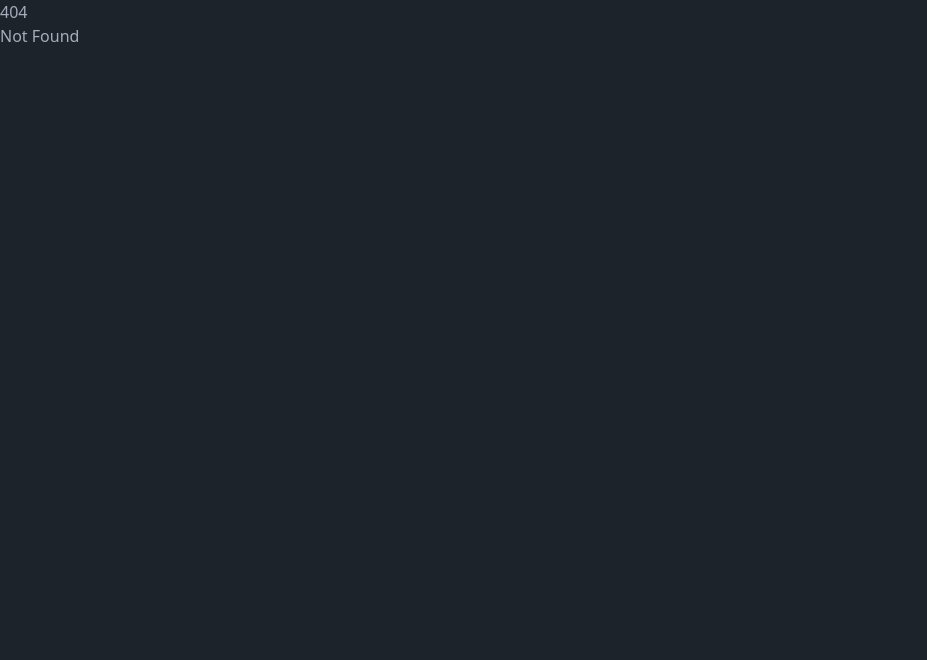
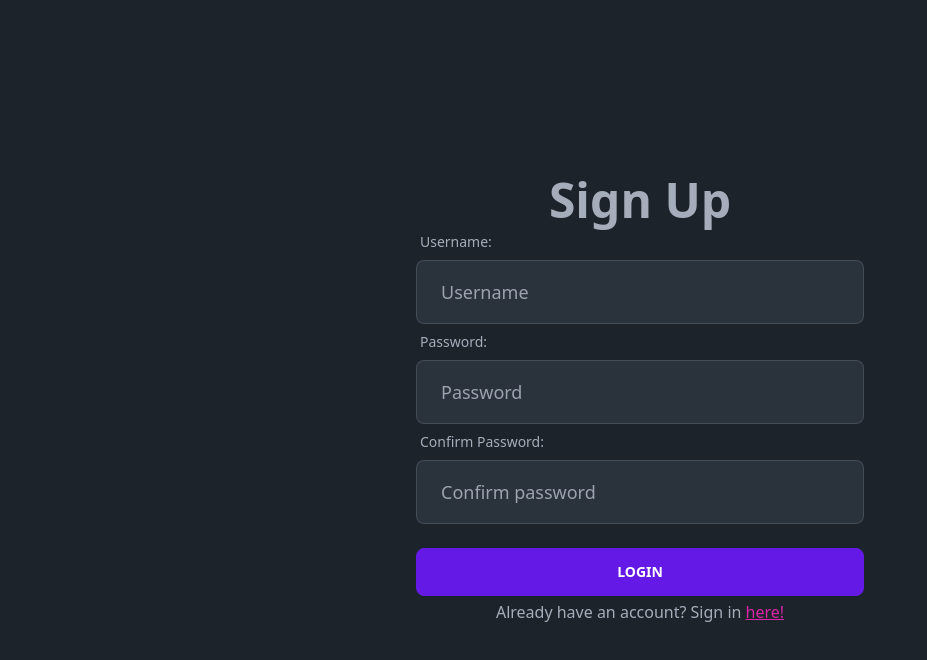
Before and after one commit to shaundnz/chat-group-client, a SvelteKit app: page /auth/signup in a window 1280 px wide. Before the commit this address had no page. Shown: the top 660 px of the page, without its empty margins (0-927 px from the left). Built offline with nearby package versions, Linux system fonts and the light colour scheme.

Commit message:
Created static login and sign up pages

```diff
--- a/src/routes/+page.svelte
+++ b/src/routes/+page.svelte
@@ -3,7 +3,7 @@
 	import { socketStore } from '$lib/stores/socket';
 	import { Chat, Sidebar } from '$lib';
 	import { createChannelsContext } from '$lib/context/channelsContext';
-	import LoadingOverlay from '$lib/common/LoadingOverlay.svelte';
+	import LoadingOverlay from '$lib/components/common/LoadingOverlay.svelte';
 	export let data: PageData;
 
 	createChannelsContext(data.defaultChannel.id, data.channels);
--- /dev/null
+++ b/src/routes/auth/+layout.svelte
@@ -0,0 +1,3 @@
+<div class="p-4 h-screen flex flex-col justify-center items-center text-center">
+	<slot />
+</div>
--- /dev/null
+++ b/src/routes/auth/login/+page.svelte
@@ -0,0 +1,32 @@
+<script lang="ts">
+</script>
+
+<form class="form-control max-w-md w-full">
+	<h1 class="text-5xl font-semibold">Login</h1>
+	<label class="label" for="username"><span class="label-text">Username:</span></label>
+	<input
+		type="text"
+		placeholder="Username"
+		id="username"
+		class="input input-bordered input-lg bg-neutral"
+	/>
+	<label class="label" for="password"> <span class="label-text"> Password: </span></label>
+	<input
+		type="password"
+		placeholder="Password"
+		id="password"
+		class="input input-bordered input-lg bg-neutral"
+	/>
+	<div class="pt-6">
+		<button class="btn btn-primary w-full" type="submit">Login</button>
+	</div>
+	<div class="pt-1">
+		Don't have an account? Sign up <a
+			href="/auth/signup"
+			class="link link-secondary"
+			aria-label="Go to sign up page"
+		>
+			here!
+		</a>
+	</div>
+</form>
--- /dev/null
+++ b/src/routes/auth/signup/+page.svelte
@@ -0,0 +1,41 @@
+<script lang="ts">
+</script>
+
+<form class="form-control max-w-md w-full">
+	<h1 class="text-5xl font-semibold">Sign Up</h1>
+	<label class="label" for="username"><span class="label-text">Username:</span></label>
+	<input
+		type="text"
+		placeholder="Username"
+		id="username"
+		class="input input-bordered input-lg bg-neutral"
+	/>
+	<label class="label" for="password"> <span class="label-text"> Password: </span></label>
+	<input
+		type="password"
+		placeholder="Password"
+		id="password"
+		class="input input-bordered input-lg bg-neutral"
+	/>
+	<label class="label" for="confirm-password">
+		<span class="label-text"> Confirm Password: </span></label
+	>
+	<input
+		type="password"
+		placeholder="Confirm password"
+		id="confirm-password"
+		class="input input-bordered input-lg bg-neutral"
+	/>
+	<div class="pt-6">
+		<button class="btn btn-primary w-full" type="submit">Login</button>
+	</div>
+	<div class="pt-1">
+		Already have an account? Sign in <a
+			href="/auth/login"
+			class="link link-secondary"
+			aria-label="Go to sign in page"
+		>
+			here!
+		</a>
+	</div>
+</form>
```
